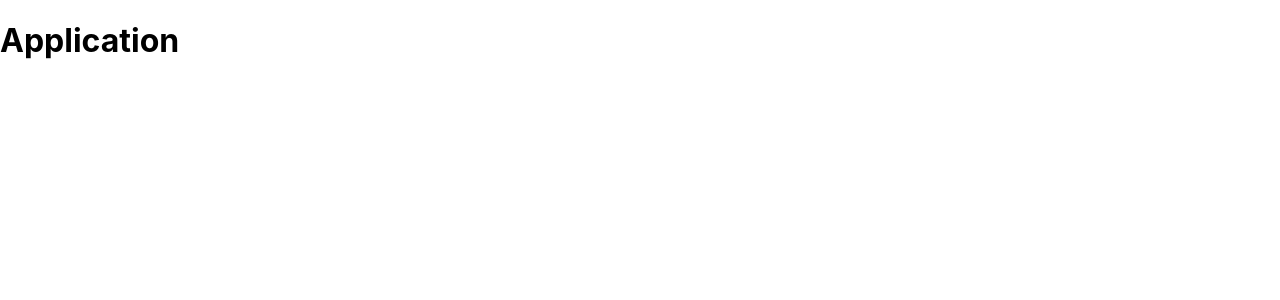
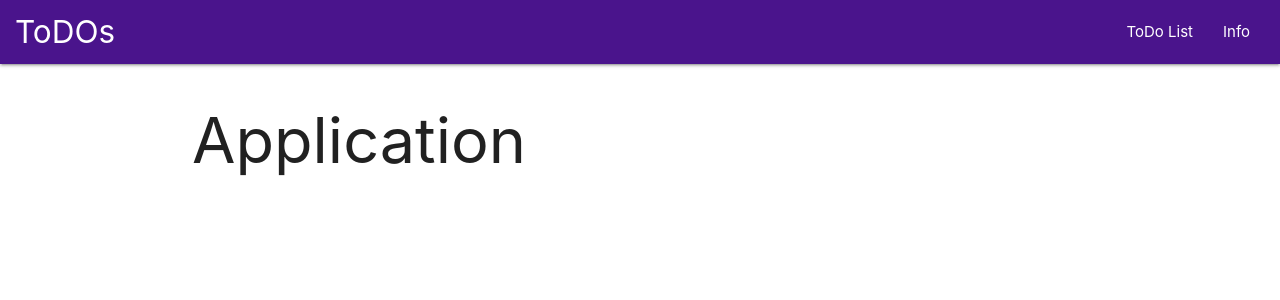
Before and after one commit to dimakruhlyi/todo-react-typescript, a React (Create React App) app: page / in a window 1280 px wide. Shown: the top 300 px of the page. Built offline with nearby package versions, Linux system fonts and the light colour scheme.

Commit message:
created navbar

```diff
--- a/public/index.html
+++ b/public/index.html
@@ -24,6 +24,8 @@
       work correctly both with client-side routing and a non-root public URL.
       Learn how to configure a non-root public URL by running `npm run build`.
     -->
+    <link rel="stylesheet" href="https://cdnjs.cloudflare.com/ajax/libs/materialize/1.0.0/css/materialize.min.css">
+    <link href="https://fonts.googleapis.com/icon?family=Material+Icons" rel="stylesheet">
     <title>React App</title>
   </head>
   <body>
--- a/src/App.tsx
+++ b/src/App.tsx
@@ -1,8 +1,15 @@
 import React from 'react';
+import { Navbar } from './components/Navbar';
 
 function App() {
   return (
-    <h1>Application</h1>
+    <React.Fragment>
+      <Navbar />
+      <div className="container">
+        <h1>Application</h1>
+      </div>
+    </React.Fragment>
+
   );
 }
 
--- /dev/null
+++ b/src/components/Navbar.tsx
@@ -0,0 +1,15 @@
+import React from 'react';
+
+export const Navbar: React.FC = () => {
+    return(
+        <nav>
+            <div className="nav-wrapper purple darken-4 px1">
+                <a href="/" className="brand-logo">ToDOs</a>
+                <ul  className="right hide-on-med-and-down">
+                    <li><a href="/">ToDo List</a></li>
+                    <li><a href="/">Info</a></li>
+                </ul>
+            </div>
+        </nav>
+    )
+}
--- a/src/index.css
+++ b/src/index.css
@@ -11,3 +11,8 @@
   font-family: source-code-pro, Menlo, Monaco, Consolas, 'Courier New',
     monospace;
 }
+
+.px1{
+  padding-left: 1rem;
+  padding-right: 1rem;
+}
```
